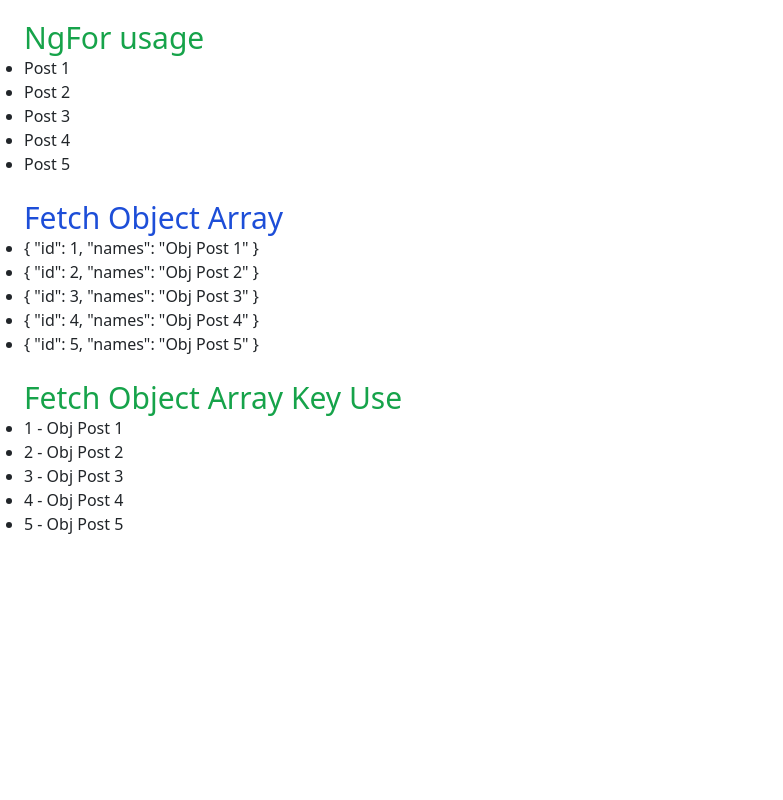
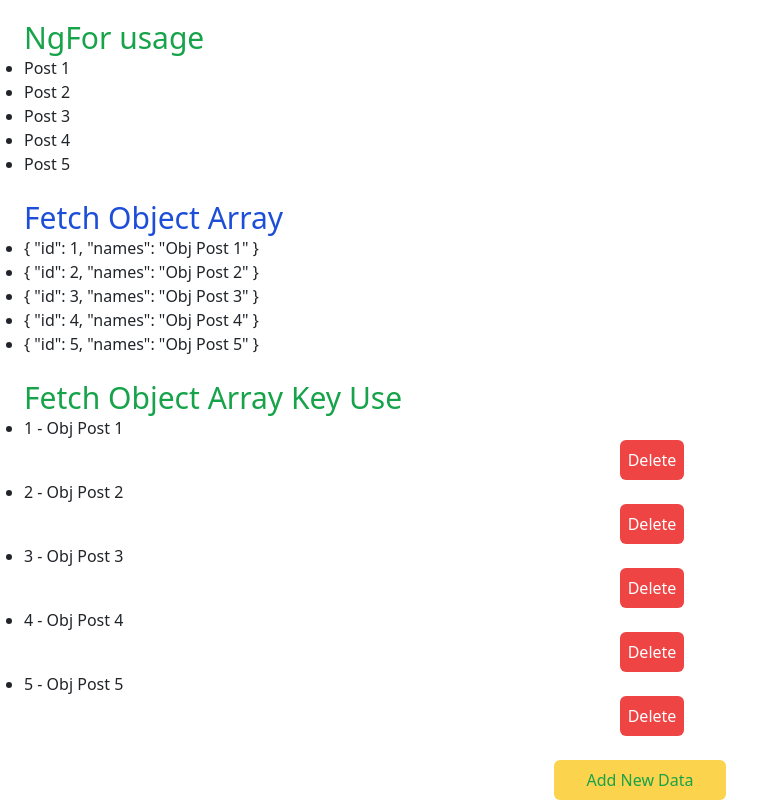
Before and after one commit to DushanMalind/Angular-Learning, an Angular app: page /event in a window 1280 px wide. Shown: the part 301-1101 px from the top of the page, without its empty margins (0-783 px from the left). Before the commit the page ends 837 px from the top, so only its background shows below. Built offline with nearby package versions, Linux system fonts and the light colour scheme.

Commit message:
Change DeTection Add Data Delete Data

```diff
--- a/src/app/event/event.component.html
+++ b/src/app/event/event.component.html
@@ -6,7 +6,7 @@
 <p>postArray :{{ postArray }}</p>
 
 <br>
-  <!--<li *ngFor="let post of postArray">{{ post }}</li>-->
+<!--<li *ngFor="let post of postArray">{{ post }}</li>-->
 <ul class="list-disc pl-6">
   <li>{{ postArray[0] }}</li>
   <li>{{ postArray[1] }}</li>
@@ -25,6 +25,7 @@
 
 <br>
 
+<!--*************************************************************-->
 <!--Fetch Object Array NgFor usage-->
 <h1 class="ml-6 text-3xl text-blue-700">Fetch Object Array</h1>
 
@@ -32,11 +33,25 @@
 <ul class="list-disc pl-6">
   <li *ngFor="let post of objArray">{{ post | json }}</li>
 </ul>
+<!--*************************************************************-->
 
 <br>
 
+<!--*************************************************************-->
+<!--Fetch Object Array Key Use-->
 <h1 class="ml-6 text-3xl text-green-600">Fetch Object Array Key Use</h1>
 <!--Only return Object Key Use-->
 <ul class="list-disc pl-6">
-  <li *ngFor="let post of objArray">{{ post.id }} - {{ post.names }}</li>
+  <li *ngFor="let post of objArray">{{ post.id }} - {{ post.names }}
+    <button class="flex mx-auto text-white bg-red-500 py-2 px-2 focus:outline-2 rounded"
+            (click)="onDelete(post)">Delete</button>
+  </li>
 </ul>
+<!--*************************************************************-->
+
+<br>
+
+<!--*************************************************************-->
+<!--Change DeTection-->
+
+<button (click)="addNew()" class="flex mx-auto text-green-600 bg-amber-300 py-2 px-8 focus:outline-2 rounded">Add New Data</button>
--- a/src/app/event/event.component.ts
+++ b/src/app/event/event.component.ts
@@ -32,4 +32,14 @@ export class EventComponent {
       console.log(this.postArray[i]);
     }
   }
+
+  addNew(){
+    this.objArray.push({id:6,names:'Obj Post 6'});
+  }
+
+  onDelete(post:any){
+    /*this.objArray.splice(post,1);*/
+    let index = this.objArray.indexOf(post);
+    this.objArray.splice(index,1);
+  }
 }
```
